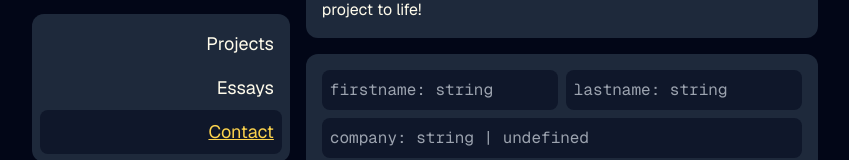
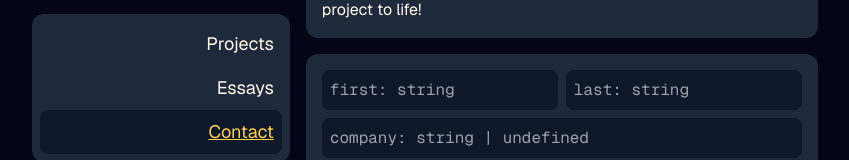
Before and after one commit to jkellogg01/next-personal-site, a Next.js app: page /contact in a window 1280 px wide. Shown: the part 130-290 px from the top of the page, without its empty margins (215-1064 px from the left). Built offline with nearby package versions, Linux system fonts and the light colour scheme.

Commit message:
window api doesn't work at top level on vercel, will have to try something else

```diff
--- a/app/contact/page.tsx
+++ b/app/contact/page.tsx
@@ -25,7 +25,7 @@ function ContactForm() {
   const [email, setEmail] = useState("");
   const [message, setMessage] = useState("");
 
-  const widthSmall = window.matchMedia(`(max-width: 640px)`).matches;
+  // const widthSmall = window.matchMedia(`(max-width: 640px)`).matches;
 
   function handleFormSubmit(data: FormData) {
     fetch("/api/send", {
@@ -44,14 +44,14 @@ function ContactForm() {
       <div className="flex flex-row gap-2 max-sm:w-full">
         <TextInput
           name="firstname"
-          placeholder={!widthSmall ? "firstname: string" : "first: string"}
+          placeholder="first: string"
           getter={firstname}
           setter={setFirstname}
           validation={/.+/}
         />
         <TextInput
           name="lastname"
-          placeholder={!widthSmall ? "lastname: string" : "last: string"}
+          placeholder="last: string"
           getter={lastname}
           setter={setLastname}
         />
```
